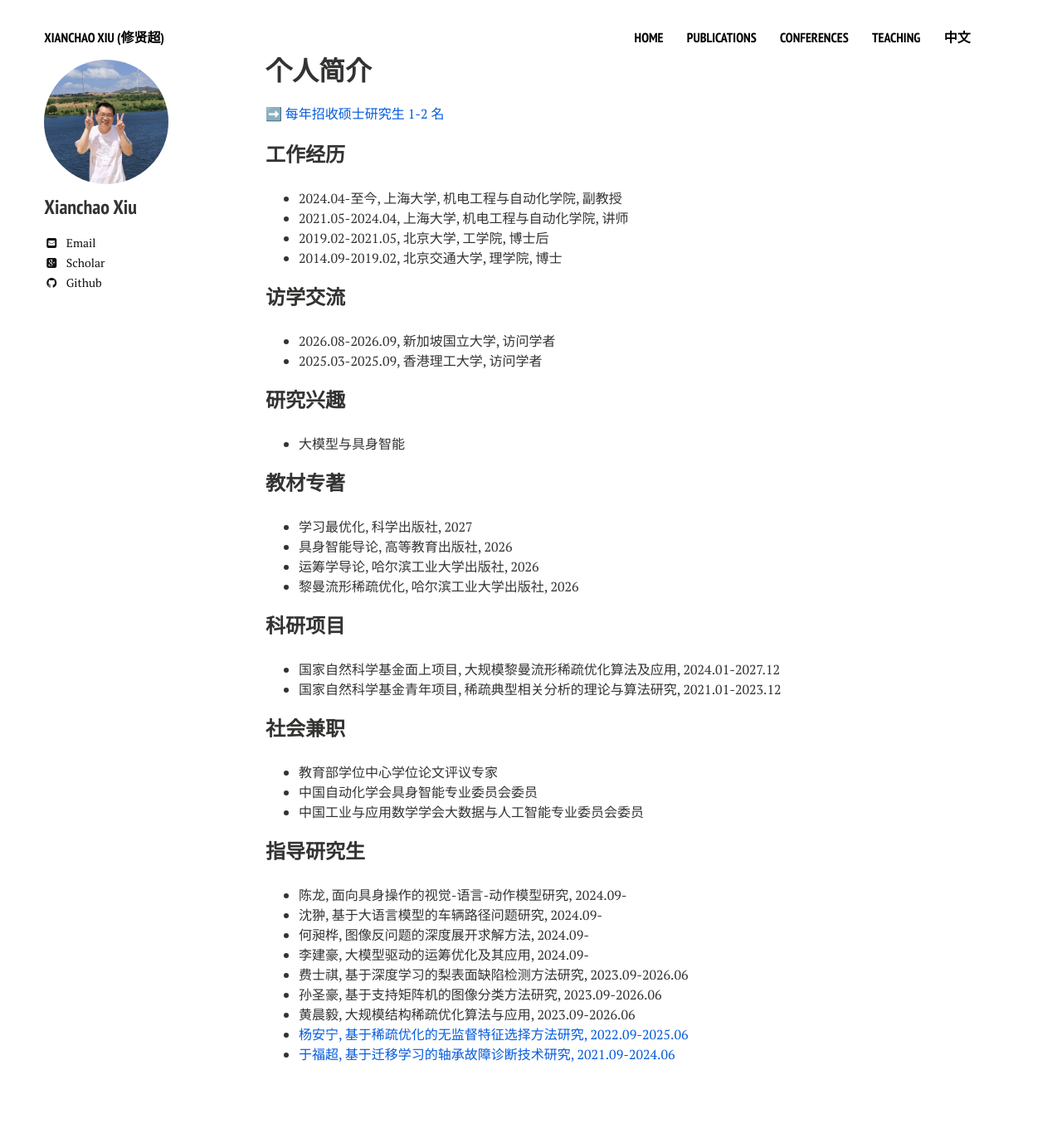
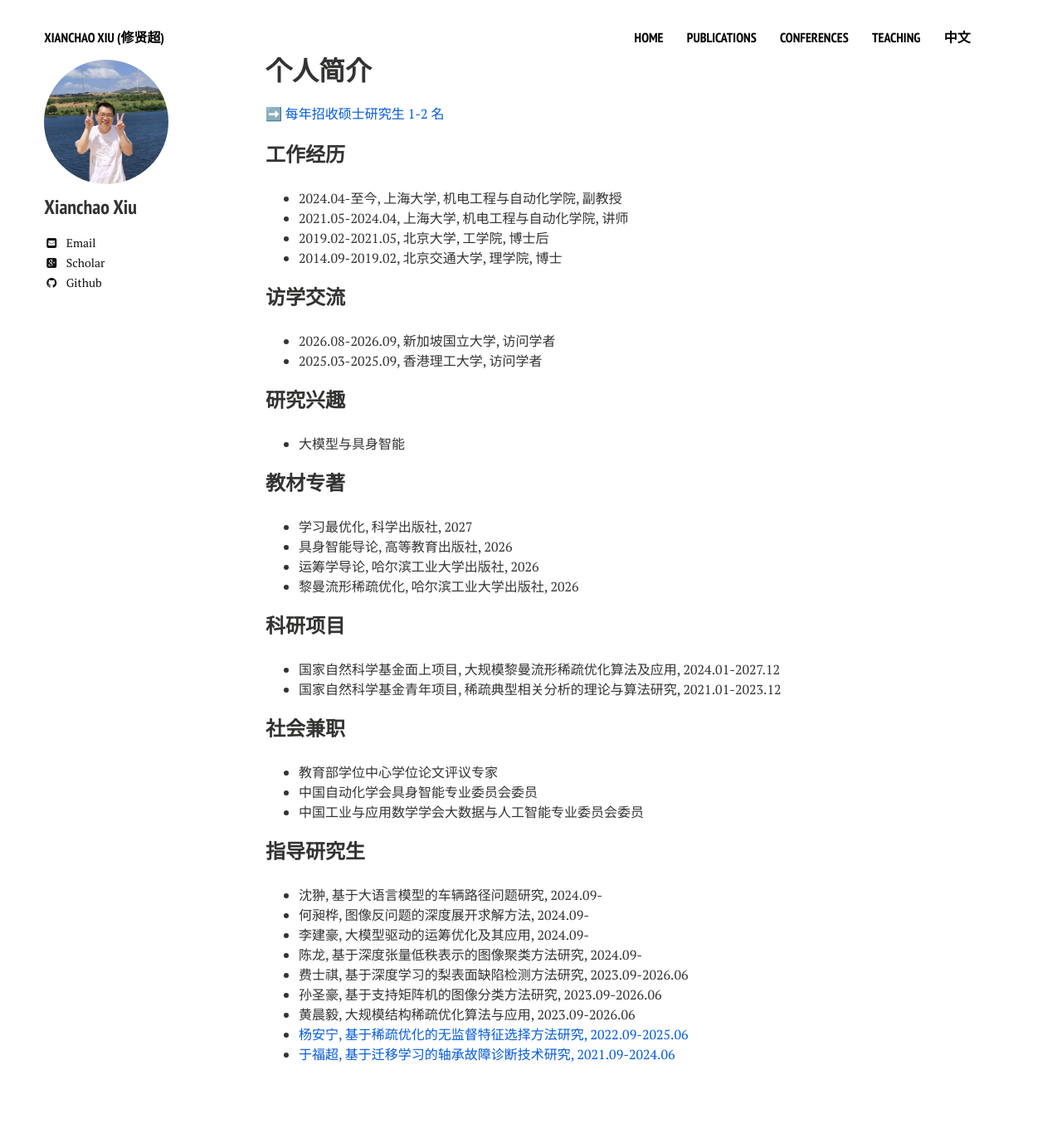
Before and after one commit to xianchaoxiu/xianchaoxiu.github.io, a Jekyll site: the page built from chinese/index.md, in a window 1280 px wide. Shown: the whole page at 83% size. Built offline with Jekyll 4.4.1, drawn with Linux system fonts in a browser that asks for light colours; nearby versions of some CDN libraries.

Commit message:
Update index.md

```diff
--- a/chinese/index.md
+++ b/chinese/index.md
@@ -44,10 +44,11 @@ share: false
 
 
 ### 指导研究生
-* 陈龙, 面向具身操作的视觉-语言-动作模型研究, 2024.09- <br>
+
 * 沈翀, 基于大语言模型的车辆路径问题研究, 2024.09- <br>
 * 何昶桦, 图像反问题的深度展开求解方法, 2024.09- <br>
 * 李建豪, 大模型驱动的运筹优化及其应用, 2024.09- <br>
+* 陈龙, 基于深度张量低秩表示的图像聚类方法研究, 2024.09- <br>
 * 费士祺, 基于深度学习的梨表面缺陷检测方法研究, 2023.09-2026.06 <br>
 * 孙圣豪, 基于支持矩阵机的图像分类方法研究, 2023.09-2026.06 <br>
 * 黄晨毅, 大规模结构稀疏优化算法与应用, 2023.09-2026.06 <br>
```
